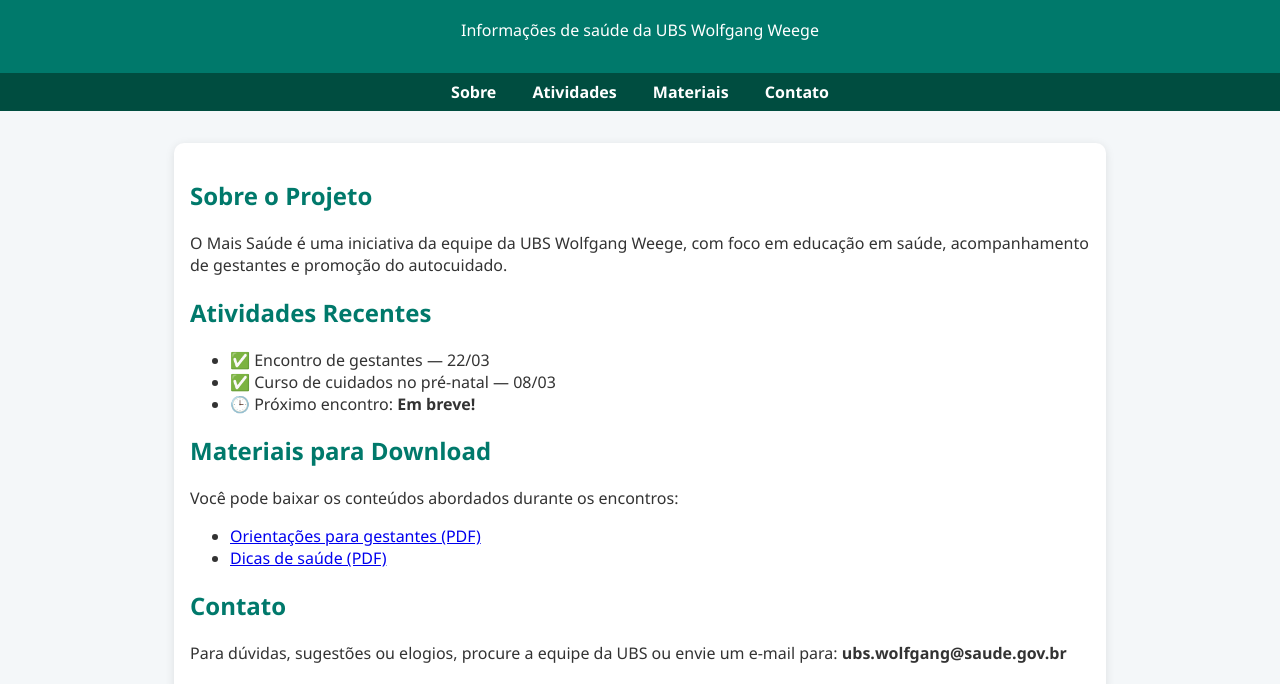
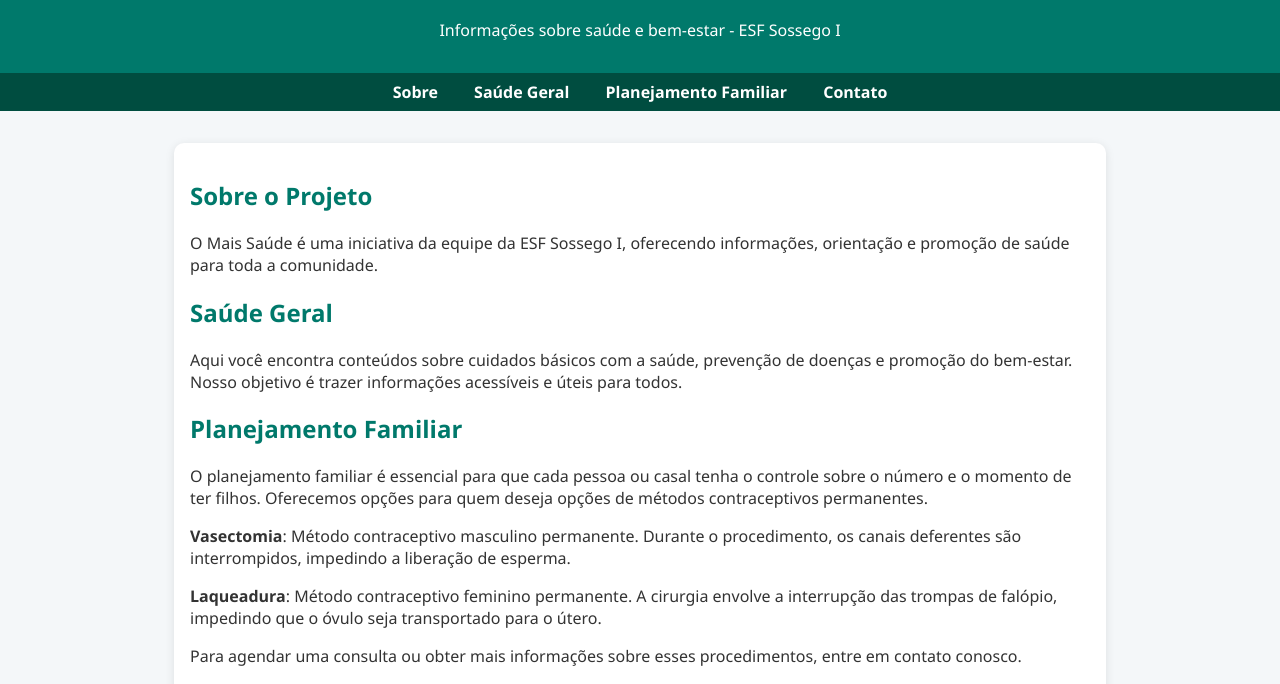
Before and after one commit to tiagoraian/maissaude, a plain HTML site: page index.html in a window 1280 px wide. Shown: the part 83-767 px from the top of the page. Drawn offline with Linux system fonts and the light colour scheme.

Commit message:
Update index.html

```diff
--- a/index.html
+++ b/index.html
@@ -73,48 +73,43 @@
 
   <header>
     <h1>Projeto Mais Saúde</h1>
-    <p>Informações de saúde da UBS Wolfgang Weege</p>
+    <p>Informações sobre saúde e bem-estar - ESF Sossego I</p>
   </header>
 
   <nav>
     <a href="#sobre">Sobre</a>
-    <a href="#atividades">Atividades</a>
-    <a href="#materiais">Materiais</a>
+    <a href="#saude-geral">Saúde Geral</a>
+    <a href="#planejamento-familiar">Planejamento Familiar</a>
     <a href="#contato">Contato</a>
   </nav>
 
   <div class="container">
     <section id="sobre">
       <h2>Sobre o Projeto</h2>
-      <p>O Mais Saúde é uma iniciativa da equipe da UBS Wolfgang Weege, com foco em educação em saúde, acompanhamento de gestantes e promoção do autocuidado.</p>
+      <p>O Mais Saúde é uma iniciativa da equipe da ESF Sossego I, oferecendo informações, orientação e promoção de saúde para toda a comunidade.</p>
     </section>
 
-    <section id="atividades">
-      <h2>Atividades Recentes</h2>
-      <ul>
-        <li>✅ Encontro de gestantes — 22/03</li>
-        <li>✅ Curso de cuidados no pré-natal — 08/03</li>
-        <li>🕒 Próximo encontro: <strong>Em breve!</strong></li>
-      </ul>
+    <section id="saude-geral">
+      <h2>Saúde Geral</h2>
+      <p>Aqui você encontra conteúdos sobre cuidados básicos com a saúde, prevenção de doenças e promoção do bem-estar. Nosso objetivo é trazer informações acessíveis e úteis para todos.</p>
     </section>
 
-    <section id="materiais">
-      <h2>Materiais para Download</h2>
-      <p>Você pode baixar os conteúdos abordados durante os encontros:</p>
-      <ul>
-        <li><a href="materiais/orientacoes-gestantes.pdf" target="_blank">Orientações para gestantes (PDF)</a></li>
-        <li><a href="materiais/dicas-de-saude.pdf" target="_blank">Dicas de saúde (PDF)</a></li>
-      </ul>
+    <section id="planejamento-familiar">
+      <h2>Planejamento Familiar</h2>
+      <p>O planejamento familiar é essencial para que cada pessoa ou casal tenha o controle sobre o número e o momento de ter filhos. Oferecemos opções para quem deseja opções de métodos contraceptivos permanentes.</p>
+      <p><strong>Vasectomia</strong>: Método contraceptivo masculino permanente. Durante o procedimento, os canais deferentes são interrompidos, impedindo a liberação de esperma.</p>
+      <p><strong>Laqueadura</strong>: Método contraceptivo feminino permanente. A cirurgia envolve a interrupção das trompas de falópio, impedindo que o óvulo seja transportado para o útero.</p>
+      <p>Para agendar uma consulta ou obter mais informações sobre esses procedimentos, entre em contato conosco.</p>
     </section>
 
     <section id="contato">
       <h2>Contato</h2>
-      <p>Para dúvidas, sugestões ou elogios, procure a equipe da UBS ou envie um e-mail para: <strong>ubs.wolfgang@saude.gov.br</strong></p>
+      <p>Para dúvidas, sugestões ou agendamentos, entre em contato com a equipe da ESF Sossego I pelo e-mail: <strong>esf.sossego@saude.gov.br</strong></p>
     </section>
   </div>
 
   <footer>
-    &copy; 2025 Projeto Mais Saúde • Desenvolvido com carinho por profissionais da UBS 💙
+    &copy; 2025 Projeto Mais Saúde • Desenvolvido por profissionais da ESF Sossego I 💙
   </footer>
 
 </body>
```
